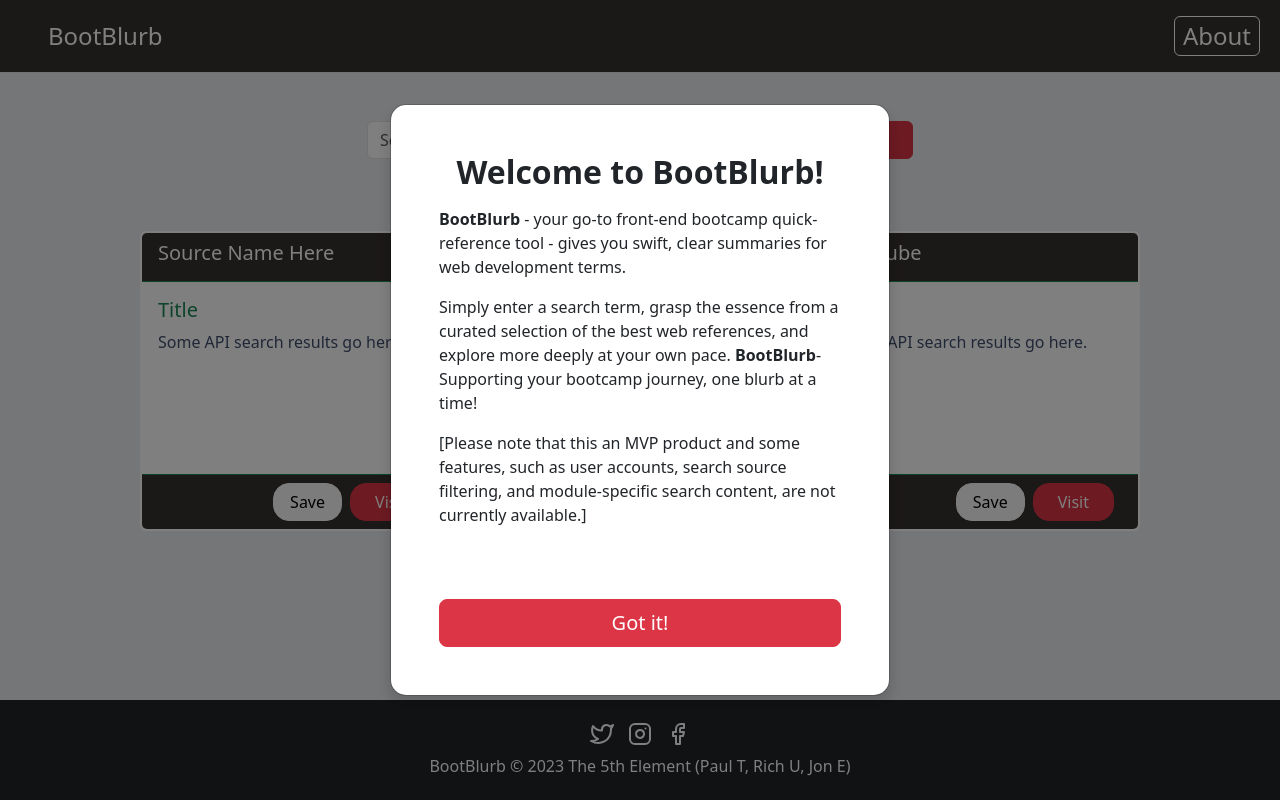
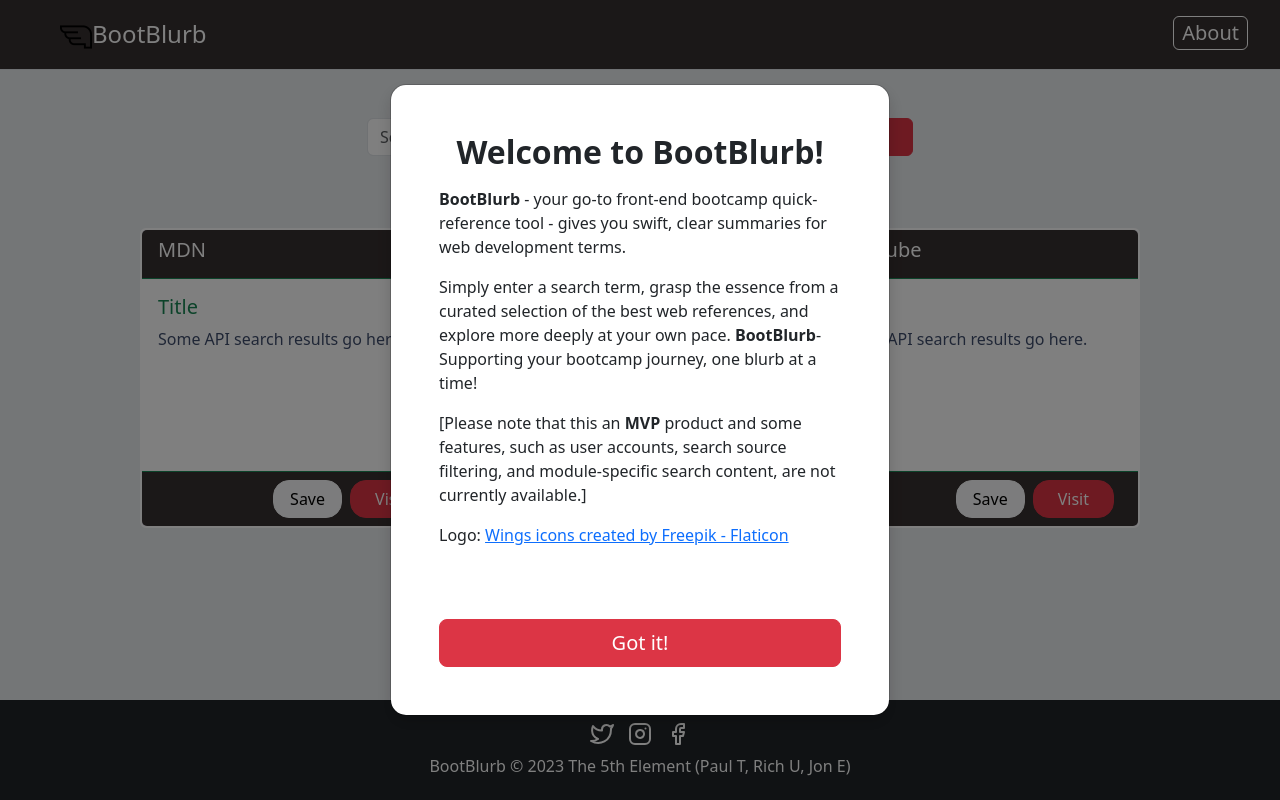
Before and after one commit to Jonathon10k/bootblurb, a plain HTML site: page index.html in a window 1280 px wide. Both pictures are taken after a click on the button "About". Drawn offline with nearby package versions, Linux system fonts and the light colour scheme.

Commit message:
Add logo .png and styling

```diff
--- a/assets/css/styles.css
+++ b/assets/css/styles.css
@@ -105,7 +105,7 @@
   /** Modal **/
   .about-button {
     border: 1px solid white;
-    margin-right: 20px;
+    margin: 0 20px;
     padding: 1px 8px;
   }
 
--- a/index.html
+++ b/index.html
@@ -16,7 +16,7 @@
   <body>
     <!-- Nav section -->
     <nav
-      class="nav-header header d-flex flex-wrap justify-content-center py-3 mb-4 border-bottom"
+      class="nav-header container-fluid header d-flex flex-wrap justify-content-center py-3 mb-4 border-bottom"
     >
       <a
         href="/"
@@ -25,12 +25,12 @@
         <svg class="bi me-2" width="40" height="32">
           <use xlink:href="#bootstrap"></use>
         </svg>
-        <span class="fs-4 text-white">BootBlurb</span>
+        <span class="fs-4 text-white"><img src="assets/images/wings.png" width="32"/>BootBlurb</span>
       </a>
       <ul class="nav nav-pills justify-content-center">
         <li class="nav-item">
           <button
-            class="about-button btn nav-link btn-link text-white fs-4"
+            class="about-button btn nav-link btn-link text-white fs-5"
             data-bs-toggle="modal"
             data-bs-target="#modal-about"
           >
@@ -62,7 +62,7 @@
               <div
                 class="result-card--header card-header bg-transparent border-success"
               >
-                <h5>Source Name Here</h5>
+                <h5>MDN</h5>
               </div>
               <div class="card-body text-success">
                 <h5 class="card-title">Title</h5>
@@ -88,7 +88,7 @@
               <div
                 class="result-card--header card-header bg-transparent border-success"
               >
-                <h5>Stack Overflow</h5>
+                <h5>W3Schools</h5>
               </div>
               <div class="card-body text-success">
                 <h5 class="card-title">Title</h5>
@@ -156,10 +156,11 @@
                   bootcamp journey, one blurb at a time!
                 </p>
                 <p>
-                  [Please note that this an MVP product and some features, such
+                  [Please note that this an <strong>MVP</strong> product and some features, such
                   as user accounts, search source filtering, and module-specific
                   search content, are not currently available.]
                 </p>
+                <p>Logo: <a href="https://www.flaticon.com/free-icons/wings" title="wings icons">Wings icons created by Freepik - Flaticon</a></p>
               </div>
               <button
                 type="button"
@@ -178,7 +179,7 @@
           <!-- Footer section -->
       <footer
       class="page-footer footer d-flex flex-row text-white bg-dark">
-      <div class="footer-container container text-center d-flex flex-column mx-auto">
+      <div class="footer-container container container-fluid text-center d-flex flex-column mx-auto">
 
         <div class="footer-icon-container">
           <svg
```
Also changed, not shown: assets/images/placeholder.jpg (deleted), assets/images/wings.png (added).
